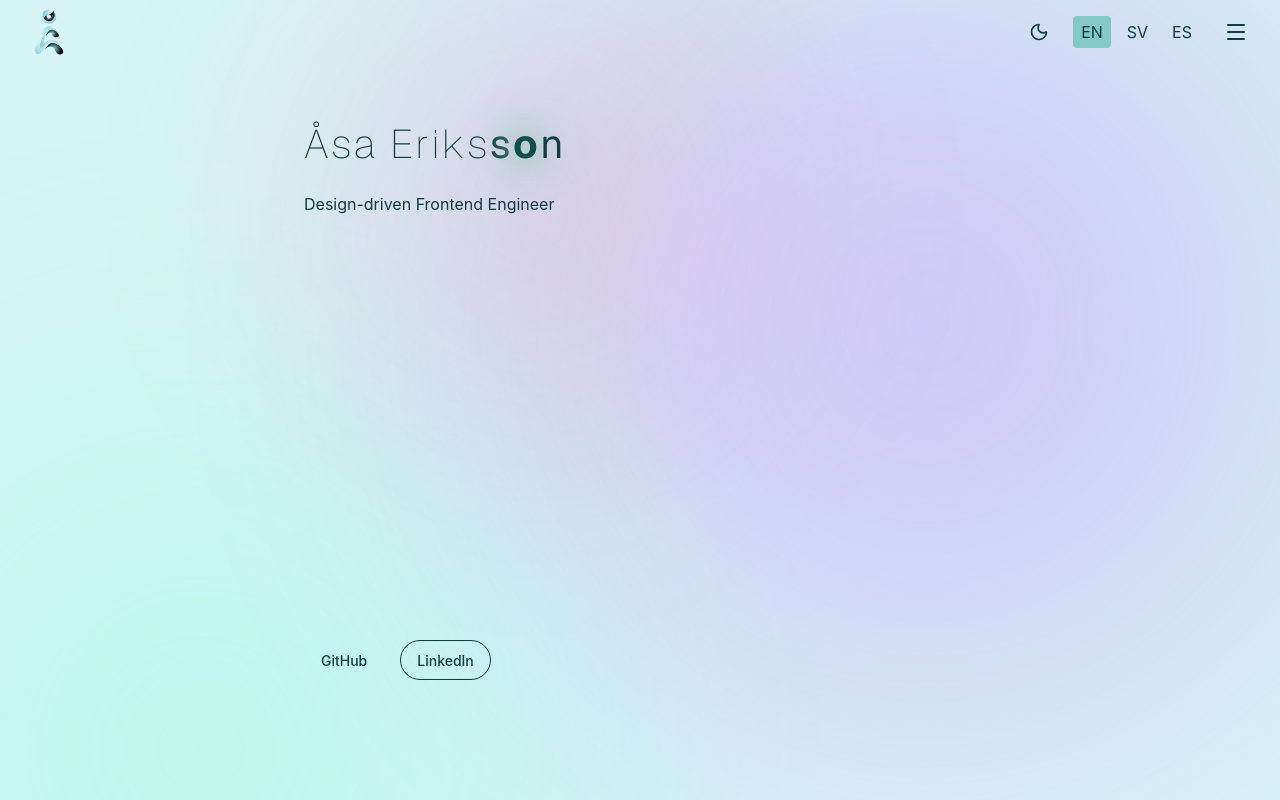
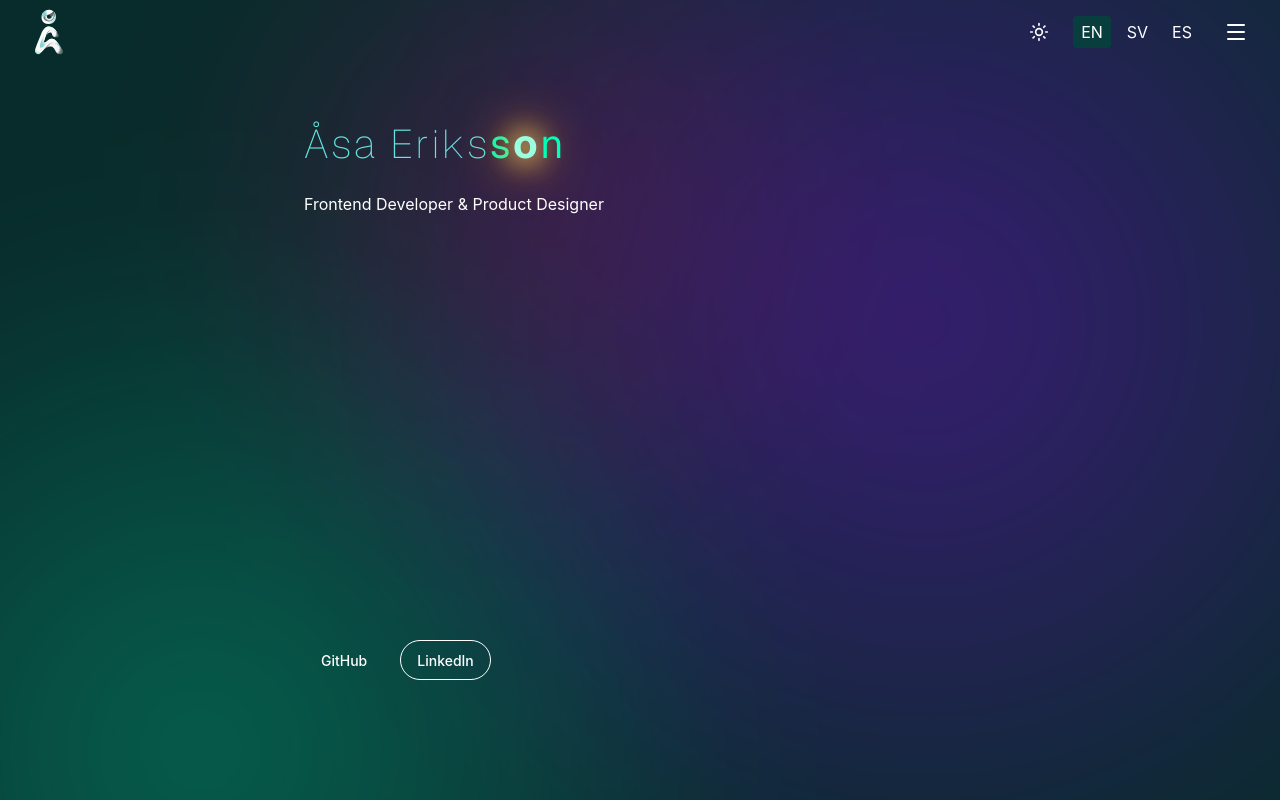
Before and after one commit to Bjornhona/asa-eriksson-portfolio, a Next.js app: page /en in a window 1280 px wide. Built offline with nearby package versions, Linux system fonts and the light colour scheme.

Commit message:
links, default darkmode and language en set

```diff
--- a/src/app/[locale]/page.tsx
+++ b/src/app/[locale]/page.tsx
@@ -13,13 +13,13 @@ export default function Home() {
         <main className="flex flex-col min-h-screen w-full max-w-lg flex-start justify-between px-16 py-[120px]">
           <div className={styles.intro}>
             <TitleHoverGlow title={name} />
-            <h5 className={styles.title}>Design-driven Frontend Engineer</h5>
+            <h5 className={styles.title}>Frontend Developer & Product Designer</h5>
           </div>
           <div className={styles.ctas}>
-            <a className={styles.primary} href="https://github.com/asaeriksson" target="_blank" rel="noopener noreferrer">
+            <a className={styles.primary} href="https://github.com/bjornhona" target="_blank" rel="noopener noreferrer">
               GitHub
             </a>
-            <a className={styles.secondary} href="https://linkedin.com/in/asaeriksson" target="_blank" rel="noopener noreferrer">
+            <a className={styles.secondary} href="https://linkedin.com/in/asaeri3" target="_blank" rel="noopener noreferrer">
               LinkedIn
             </a>
           </div>
--- a/src/app/layout.tsx
+++ b/src/app/layout.tsx
@@ -15,8 +15,8 @@ const geistMono = Geist_Mono({
 });
 
 export const metadata: Metadata = {
-  title: "Create Next App",
-  description: "Generated by create next app",
+  title: "Asa Eriksson Portfolio",
+  description: "Frontend Developer & Product Designer",
 };
 
 interface RootLayoutProps {
@@ -29,7 +29,7 @@ export default async function RootLayout({ children }: RootLayoutProps) {
   return (
     <html lang={locale} suppressHydrationWarning>
       <body className={`${geistSans.variable} ${geistMono.variable}`}>
-        <ThemeProvider attribute="class" defaultTheme="system" enableSystem>
+        <ThemeProvider attribute="class" defaultTheme="dark" enableSystem={false}>
           {children}
         </ThemeProvider>
       </body>
```
